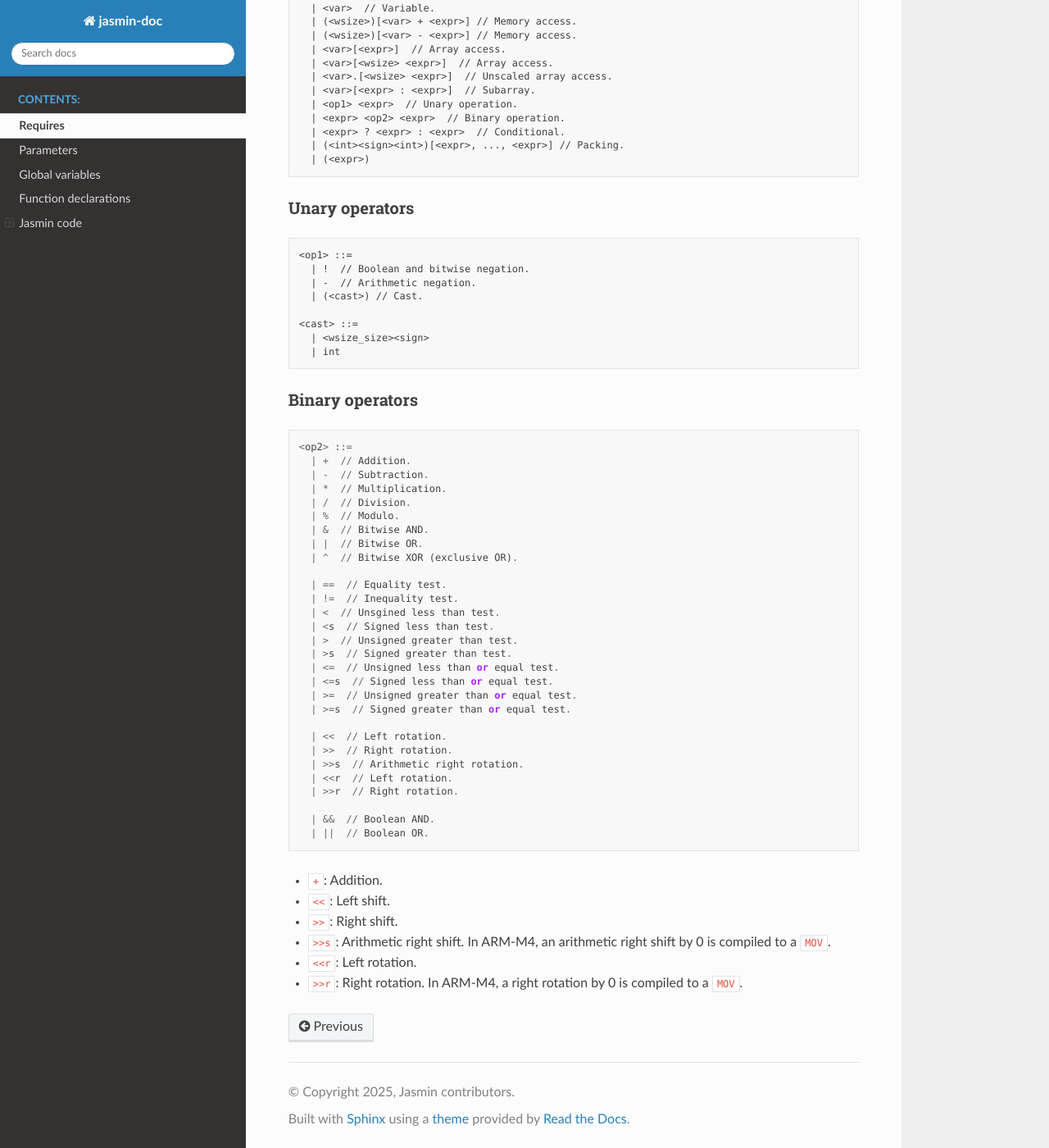
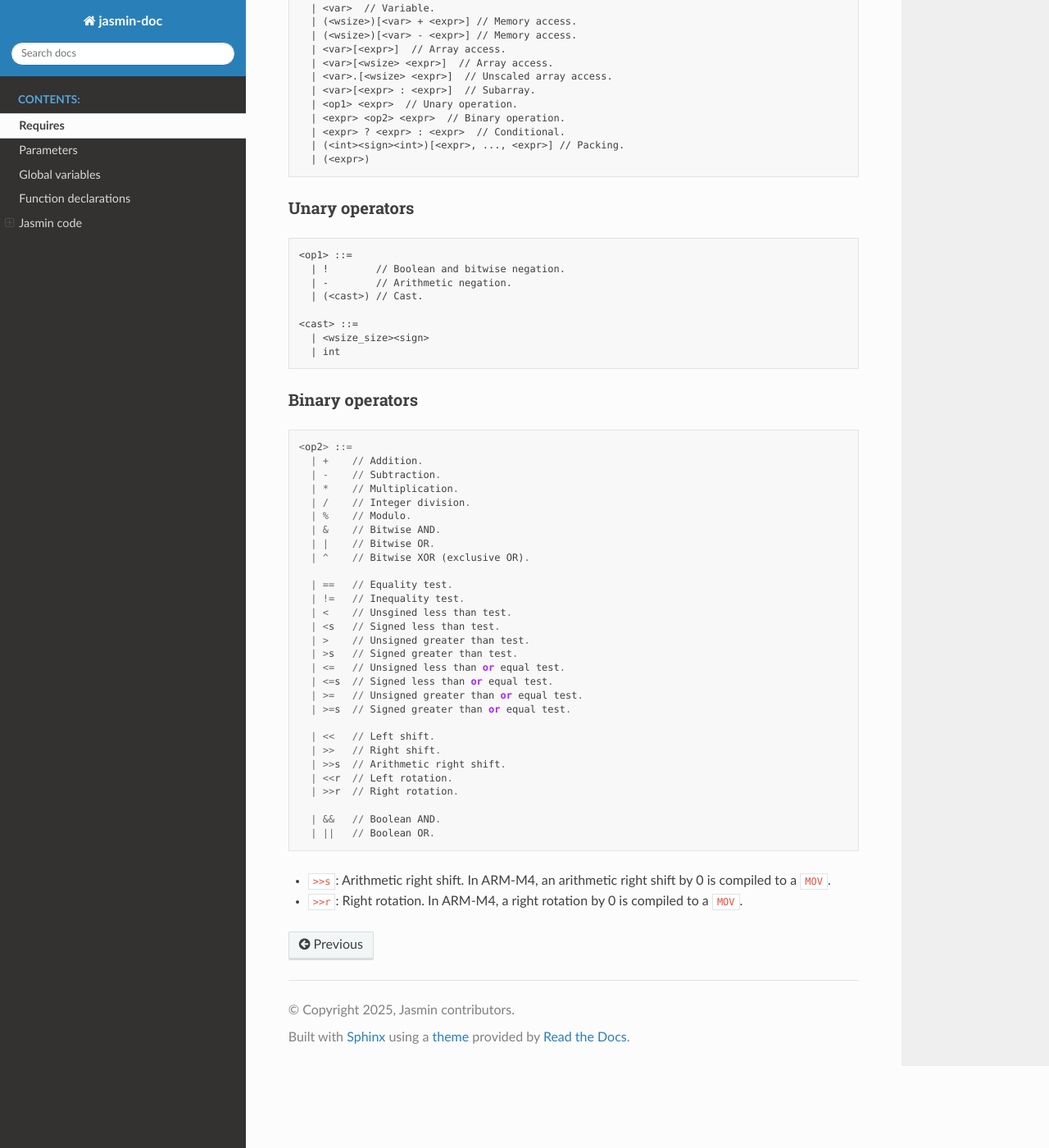
Before and after one commit to lyonel2017/jasmin-doc, a Sphinx documentation site: the page built from source/Jasmin-language-guide.md, in a window 1280 px wide and 1400 px high, scrolled down 9999 px. Shown: the whole window at 82% size. Built offline with Sphinx 7.4.7 and the Read the Docs theme 3.1.0, drawn with Linux system fonts in a browser that asks for light colours.

Commit message:
some corrections and style in expressions section

````diff
--- a/source/Jasmin-language-guide.md
+++ b/source/Jasmin-language-guide.md
@@ -508,41 +507,35 @@ do_side_effect_computation(x, y);
 
 ```
 <op2> ::=
-  | +  // Addition.
-  | -  // Subtraction.
-  | *  // Multiplication.
-  | /  // Division.
-  | %  // Modulo.
-  | &  // Bitwise AND.
-  | |  // Bitwise OR.
-  | ^  // Bitwise XOR (exclusive OR).
+  | +    // Addition.
+  | -    // Subtraction.
+  | *    // Multiplication.
+  | /    // Integer division.
+  | %    // Modulo.
+  | &    // Bitwise AND.
+  | |    // Bitwise OR.
+  | ^    // Bitwise XOR (exclusive OR).
 
-  | ==  // Equality test.
-  | !=  // Inequality test.
-  | <  // Unsgined less than test.
-  | <s  // Signed less than test.
-  | >  // Unsigned greater than test.
-  | >s  // Signed greater than test.
-  | <=  // Unsigned less than or equal test.
+  | ==   // Equality test.
+  | !=   // Inequality test.
+  | <    // Unsgined less than test.
+  | <s   // Signed less than test.
+  | >    // Unsigned greater than test.
+  | >s   // Signed greater than test.
+  | <=   // Unsigned less than or equal test.
   | <=s  // Signed less than or equal test.
-  | >=  // Unsigned greater than or equal test.
+  | >=   // Unsigned greater than or equal test.
   | >=s  // Signed greater than or equal test.
 
-  | <<  // Left rotation.
-  | >>  // Right rotation.
-  | >>s  // Arithmetic right rotation.
+  | <<   // Left shift.
+  | >>   // Right shift.
+  | >>s  // Arithmetic right shift.
   | <<r  // Left rotation.
   | >>r  // Right rotation.
 
-  | &&  // Boolean AND.
-  | ||  // Boolean OR.
+  | &&   // Boolean AND.
+  | ||   // Boolean OR.
 ```
 
-- `+`: Addition.
-- `<<`: Left shift.
-- `>>`: Right shift.
-- `>>s`: Arithmetic right shift. In ARM-M4, an arithmetic right shift by 0 is
-  compiled to a `MOV`.
-- `<<r`: Left rotation.
-- `>>r`: Right rotation. In ARM-M4, a right rotation by 0 is compiled to a
-  `MOV`.
+- `>>s`: Arithmetic right shift. In ARM-M4, an arithmetic right shift by 0 is compiled to a `MOV`.
+- `>>r`: Right rotation. In ARM-M4, a right rotation by 0 is compiled to a `MOV`.
````
Also changed, not shown: other parts of source/Jasmin-language-guide.md (+2 -3 lines).
